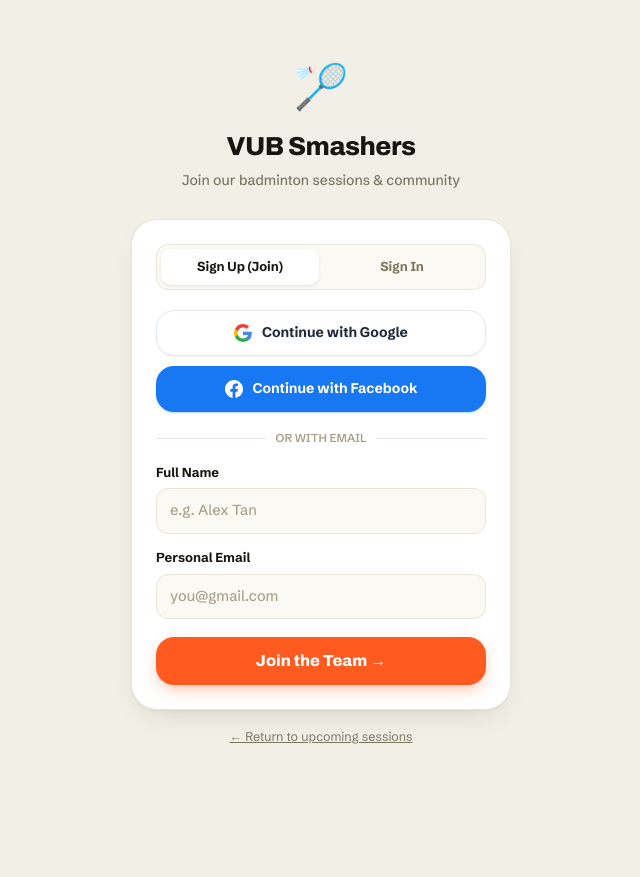
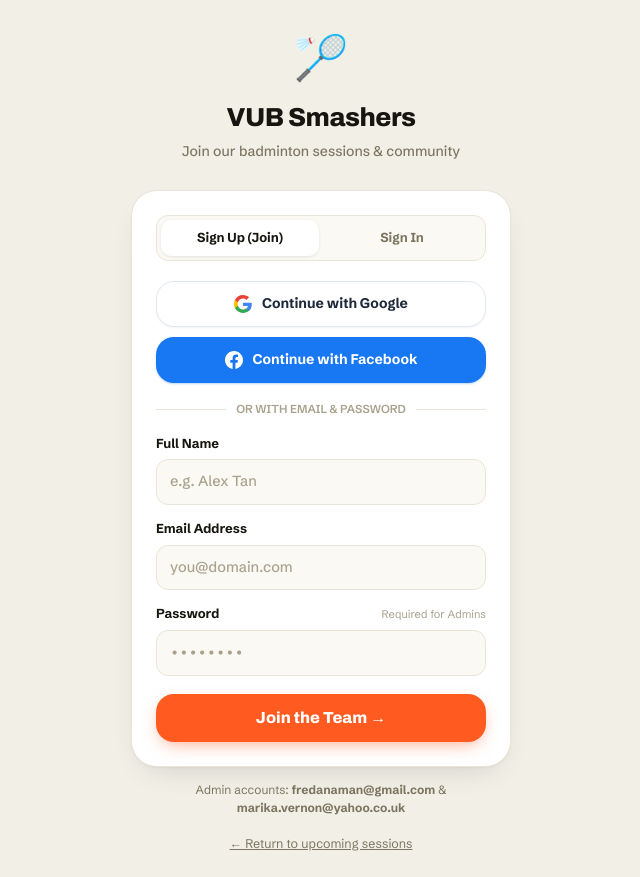
Before and after one commit to fanaman74/badminton-website, a Next.js app: page /auth in a window 1280 px wide. Shown: the whole page, without its empty margins (319-959 px from the left). Before the commit the page ends 800 px from the top, so only its background shows below. Built offline with nearby package versions, Linux system fonts and the light colour scheme.

Commit message:
feat: configure admin authentication with password Badminton26 for Fred and Marika

```diff
--- a/app/api/auth/callback/[provider]/route.ts
+++ b/app/api/auth/callback/[provider]/route.ts
@@ -79,17 +79,24 @@ export async function GET(
 
     // Match or create profile
     const existing = await sql`
-      SELECT id FROM profiles WHERE LOWER(email) = ${email} LIMIT 1;
+      SELECT id, role FROM profiles WHERE LOWER(email) = ${email} LIMIT 1;
     `;
+
+    const ADMIN_EMAILS = ["fredanaman@gmail.com", "marika.vernon@yahoo.co.uk"];
+    const isAdminEmail = ADMIN_EMAILS.includes(email.toLowerCase());
 
     let userId: string;
     if (existing && existing.length > 0) {
       userId = existing[0].id as string;
+      if (isAdminEmail && existing[0].role !== "ADMIN") {
+        await sql`UPDATE profiles SET role = 'ADMIN' WHERE id = ${userId};`;
+      }
     } else {
       const playerName = name || email.split("@")[0];
+      const role = isAdminEmail ? "ADMIN" : "PLAYER";
       const inserted = await sql`
         INSERT INTO profiles (name, email, role)
-        VALUES (${playerName}, ${email}, 'PLAYER')
+        VALUES (${playerName}, ${email}, ${role})
         RETURNING id;
       `;
       userId = inserted[0]?.id as string;
--- a/app/auth/page.tsx
+++ b/app/auth/page.tsx
@@ -8,8 +8,9 @@ function AuthForm() {
   const searchParams = useSearchParams();
   const returnTo = searchParams.get("returnTo") || "/sessions";
   const errorParam = searchParams.get("error");
+  const isAdminTarget = returnTo.includes("/admin");
 
-  const [mode, setMode] = useState<"signup" | "signin">("signup");
+  const [mode, setMode] = useState<"signup" | "signin">(isAdminTarget ? "signin" : "signup");
   const [state, formAction, isPending] = useActionState(emailAuthAction, undefined);
 
   return (
@@ -25,7 +26,11 @@ function AuthForm() {
             color: "var(--ink)", letterSpacing: "-0.02em" }}>VUB Smashers</div>
           <div style={{ fontFamily: "var(--font-body)", fontWeight: 500, fontSize: 14,
             color: "var(--muted)", marginTop: 4 }}>
-            {mode === "signup" ? "Join our badminton sessions & community" : "Sign in to manage your RSVPs"}
+            {isAdminTarget
+              ? "Admin Sign In: Set playing dates & courts"
+              : mode === "signup"
+              ? "Join our badminton sessions & community"
+              : "Sign in to manage your RSVPs"}
           </div>
         </div>
 
@@ -110,7 +115,7 @@ function AuthForm() {
           <div style={{ display: "flex", alignItems: "center", gap: 10, margin: "18px 0 16px" }}>
             <div style={{ flex: 1, height: 1, background: "var(--line)" }} />
             <span style={{ fontFamily: "var(--font-body)", fontWeight: 600, fontSize: 11.5, color: "var(--faint)", textTransform: "uppercase" }}>
-              or with email
+              or with email & password
             </span>
             <div style={{ flex: 1, height: 1, background: "var(--line)" }} />
           </div>
@@ -142,7 +147,7 @@ function AuthForm() {
 
             <div>
               <label htmlFor="email" style={{ display: "block", fontFamily: "var(--font-body)", fontWeight: 700, fontSize: 13, color: "var(--ink)", marginBottom: 6 }}>
-                Personal Email
+                Email Address
               </label>
               <input
                 id="email"
@@ -150,7 +155,30 @@ function AuthForm() {
                 type="email"
                 required
                 autoFocus
-                placeholder="you@gmail.com"
+                placeholder="you@domain.com"
+                disabled={isPending}
+                style={{
+                  width: "100%", borderRadius: "var(--r-sm)", border: "1.5px solid var(--line)",
+                  padding: "11px 13px", fontFamily: "var(--font-body)", fontWeight: 500, fontSize: 14.5,
+                  color: "var(--ink)", background: "var(--surface-2)", outline: "none",
+                }}
+              />
+            </div>
+
+            <div>
+              <div style={{ display: "flex", justifyContent: "space-between", alignItems: "center", marginBottom: 6 }}>
+                <label htmlFor="password" style={{ display: "block", fontFamily: "var(--font-body)", fontWeight: 700, fontSize: 13, color: "var(--ink)" }}>
+                  Password
+                </label>
+                <span style={{ fontFamily: "var(--font-body)", fontSize: 11, color: "var(--faint)" }}>
+                  Required for Admins
+                </span>
+              </div>
+              <input
+                id="password"
+                name="password"
+                type="password"
+                placeholder="••••••••"
                 disabled={isPending}
                 style={{
                   width: "100%", borderRadius: "var(--r-sm)", border: "1.5px solid var(--line)",
@@ -186,6 +214,10 @@ function AuthForm() {
               {isPending ? "Connecting…" : mode === "signup" ? "Join the Team →" : "Sign In →"}
             </button>
           </form>
+        </div>
+
+        <div style={{ textAlign: "center", marginTop: 14, fontSize: 12, color: "var(--muted)", lineHeight: 1.5 }}>
+          Admin accounts: <strong>fredanaman@gmail.com</strong> &amp; <strong>marika.vernon@yahoo.co.uk</strong>
         </div>
 
         <p style={{ textAlign: "center", fontFamily: "var(--font-body)", fontSize: 12.5, color: "var(--muted)", marginTop: 18 }}>
--- a/components/AuthModal.tsx
+++ b/components/AuthModal.tsx
@@ -161,15 +161,38 @@ export function AuthModal({ isOpen, onClose, returnTo = "/sessions", initialMode
           )}
 
           <div>
-            <label htmlFor="email" style={{ display: "block", fontFamily: "var(--font-body)", fontWeight: 700, fontSize: 12.5, color: "var(--ink)", marginBottom: 4 }}>
-              Personal Email
+            <label htmlFor="modal-email" style={{ display: "block", fontFamily: "var(--font-body)", fontWeight: 700, fontSize: 12.5, color: "var(--ink)", marginBottom: 4 }}>
+              Email Address
             </label>
             <input
-              id="email"
+              id="modal-email"
               name="email"
               type="email"
               required
-              placeholder="you@gmail.com"
+              placeholder="you@domain.com"
+              disabled={isPending}
+              style={{
+                width: "100%", borderRadius: "var(--r-sm)", border: "1.5px solid var(--line)",
+                padding: "10px 12px", fontFamily: "var(--font-body)", fontWeight: 500, fontSize: 14,
+                color: "var(--ink)", background: "var(--surface-2)", outline: "none",
+              }}
+            />
+          </div>
+
+          <div>
+            <div style={{ display: "flex", justifyContent: "space-between", alignItems: "center", marginBottom: 4 }}>
+              <label htmlFor="modal-password" style={{ display: "block", fontFamily: "var(--font-body)", fontWeight: 700, fontSize: 12.5, color: "var(--ink)" }}>
+                Password
+              </label>
+              <span style={{ fontFamily: "var(--font-body)", fontSize: 11, color: "var(--faint)" }}>
+                Required for Admins
+              </span>
+            </div>
+            <input
+              id="modal-password"
+              name="password"
+              type="password"
+              placeholder="••••••••"
               disabled={isPending}
               style={{
                 width: "100%", borderRadius: "var(--r-sm)", border: "1.5px solid var(--line)",
--- a/components/TopNav.tsx
+++ b/components/TopNav.tsx
@@ -20,6 +20,7 @@ export function TopNav({ user }: Props) {
     { href: "/history",  label: "History"  },
     { href: "/team",     label: "Team"     },
     ...(user ? [{ href: "/you", label: "You" }] : []),
+    ...(user?.role === "ADMIN" ? [{ href: "/admin/sessions/new", label: "⚙️ Admin" }] : []),
   ];
 
   return (
--- a/lib/actions/auth.ts
+++ b/lib/actions/auth.ts
@@ -5,9 +5,13 @@ import { redirect } from "next/navigation";
 import { cookies } from "next/headers";
 import { generateSessionToken } from "@/lib/auth";
 
-
 const SESSION_COOKIE_NAME = "badminton_session";
 
+// Designated admin accounts and credentials
+const ADMIN_ACCOUNTS: Record<string, { name: string; password: string }> = {
+  "fredanaman@gmail.com": { name: "Fred", password: "Badminton26" },
+  "marika.vernon@yahoo.co.uk": { name: "Marika Vernon", password: "Badminton26" },
+};
 
 export async function createSessionForUser(userId: string, returnTo: string = "/sessions") {
   const sessionToken = generateSessionToken();
@@ -34,6 +38,7 @@ export async function emailAuthAction(
   formData: FormData
 ): Promise<{ error?: string; success?: boolean } | undefined> {
   const email = (formData.get("email") as string)?.trim().toLowerCase();
+  const password = (formData.get("password") as string)?.trim();
   const name = (formData.get("name") as string)?.trim();
   const returnTo = (formData.get("returnTo") as string) || "/sessions";
 
@@ -41,9 +46,18 @@ export async function emailAuthAction(
     return { error: "Please enter a valid email address." };
   }
 
+  const adminConfig = ADMIN_ACCOUNTS[email];
+
+  // If this email belongs to an admin account, verify password
+  if (adminConfig) {
+    if (!password || password !== adminConfig.password) {
+      return { error: "Incorrect password for admin account. Please enter the admin password." };
+    }
+  }
+
   // Check if user already exists
   const existingRows = await sql`
-    SELECT id, name
+    SELECT id, name, role
     FROM profiles
     WHERE LOWER(email) = ${email}
     LIMIT 1;
@@ -53,13 +67,26 @@ export async function emailAuthAction(
 
   if (existingRows && existingRows.length > 0) {
     userId = existingRows[0].id as string;
+    // Upgrade or confirm admin role if applicable
+    if (adminConfig && existingRows[0].role !== "ADMIN") {
+      await sql`
+        UPDATE profiles
+        SET role = 'ADMIN', name = COALESCE(NULLIF(name, ''), ${adminConfig.name})
+        WHERE id = ${userId};
+      `;
+    }
   } else {
-    // New joiner registration
-    const playerName = name || email.split("@")[0].replace(/[._-]/g, " ").replace(/\b\w/g, (c) => c.toUpperCase());
+    // New registration
+    const playerName =
+      name ||
+      (adminConfig
+        ? adminConfig.name
+        : email.split("@")[0].replace(/[._-]/g, " ").replace(/\b\w/g, (c) => c.toUpperCase()));
+    const role = adminConfig ? "ADMIN" : "PLAYER";
 
     const insertRows = await sql`
       INSERT INTO profiles (name, email, role)
-      VALUES (${playerName}, ${email}, 'PLAYER')
+      VALUES (${playerName}, ${email}, ${role})
       RETURNING id;
     `;
     userId = insertRows[0]?.id as string;
--- a/scripts/seed.ts
+++ b/scripts/seed.ts
@@ -18,6 +18,8 @@ if (!databaseUrl) {
 const sql = neon(databaseUrl);
 
 const players = [
+  { name: "Fred", email: "fredanaman@gmail.com", role: "ADMIN" },
+  { name: "Marika Vernon", email: "marika.vernon@yahoo.co.uk", role: "ADMIN" },
   { name: "Admin Alex", email: "alex@example.com", role: "ADMIN" },
   { name: "Ben Tan", email: "ben@example.com", role: "PLAYER" },
   { name: "Clara Lim", email: "clara@example.com", role: "PLAYER" },
```
